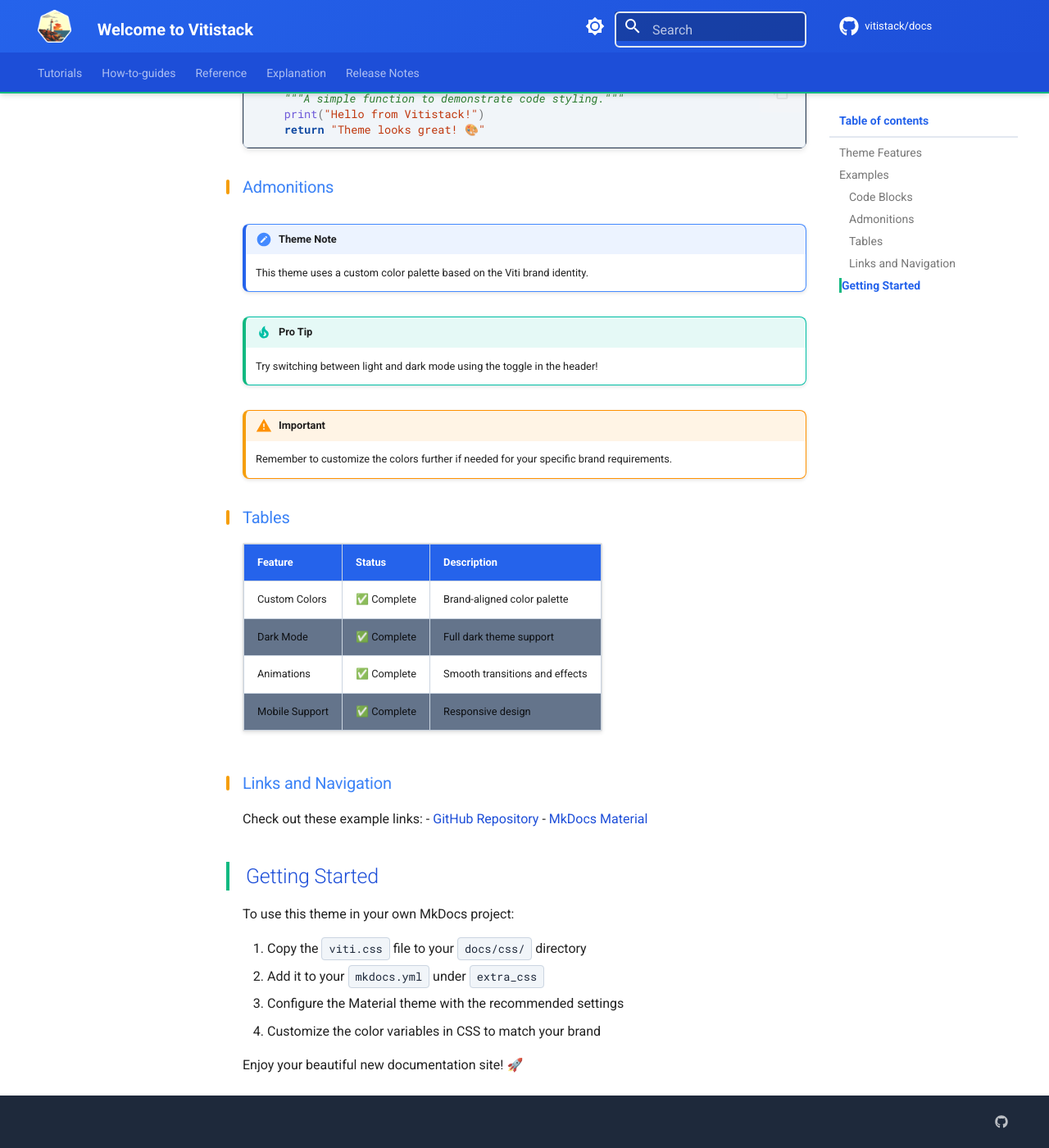
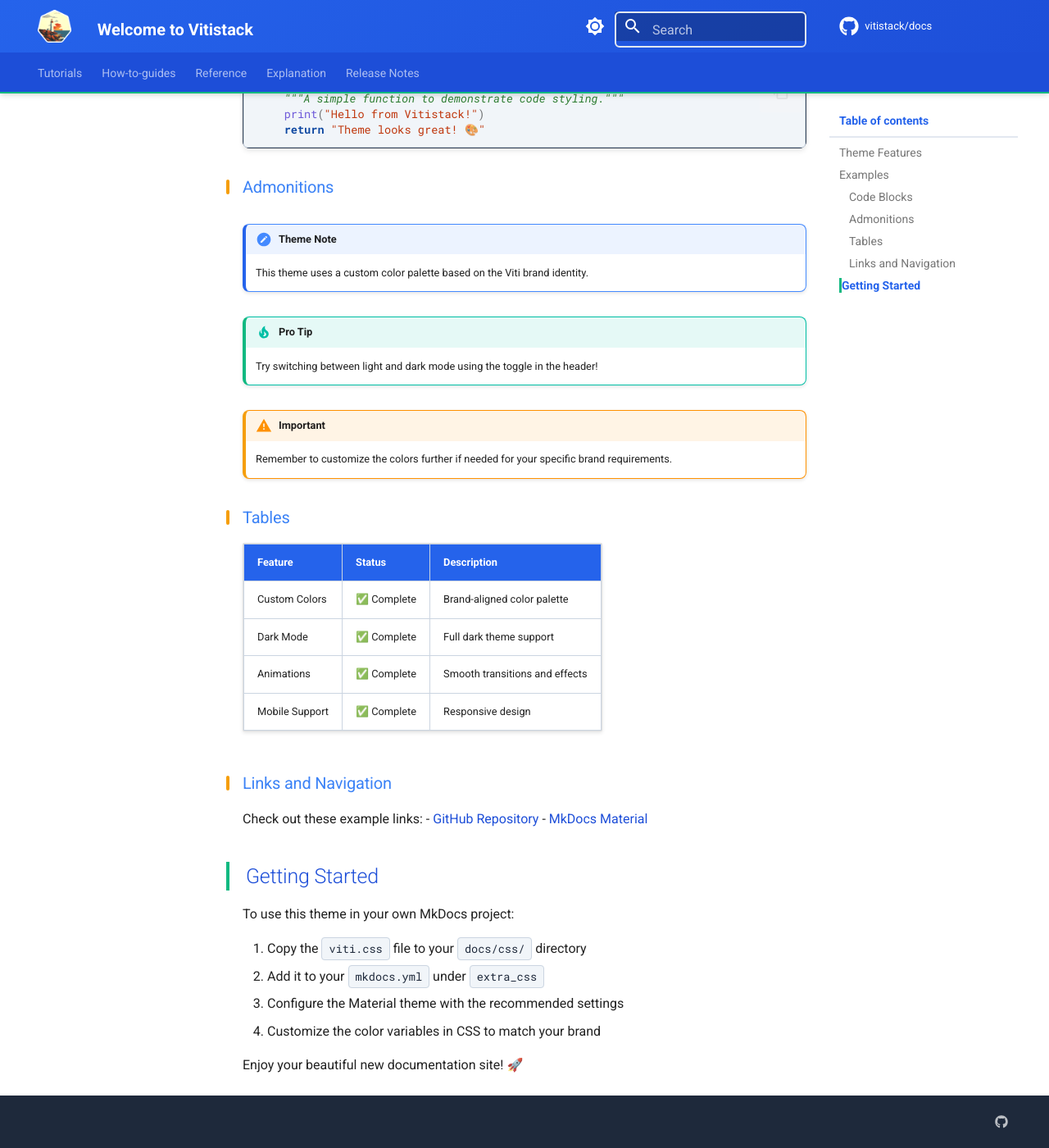
Before and after one commit to vitistack/docs, an MkDocs documentation site: the page built from docs/theme.md, in a window 1280 px wide and 1400 px high, scrolled down 745 px. Shown: the whole window at 82% size. Built offline with MkDocs 1.6.1 and Material for MkDocs 9.7.7, drawn with Linux system fonts in a browser that asks for light colours; comment, search, counter and statistics services are not loaded.

Commit message:
hide line 438-440 same as in line 295-296

```diff
--- a/docs/css/viti.css
+++ b/docs/css/viti.css
@@ -434,10 +434,11 @@ select:focus {
   font-weight: 600;
 }
 
-.md-typeset table tr:nth-child(even) {
-  /* background: #f8fafc; */
+
+/*.md-typeset table tr:nth-child(even) {
   background: var(--viti-gray-500)
 }
+*/
 
 .md-typeset table tr:hover {
   background: #f1f5f9;
```
